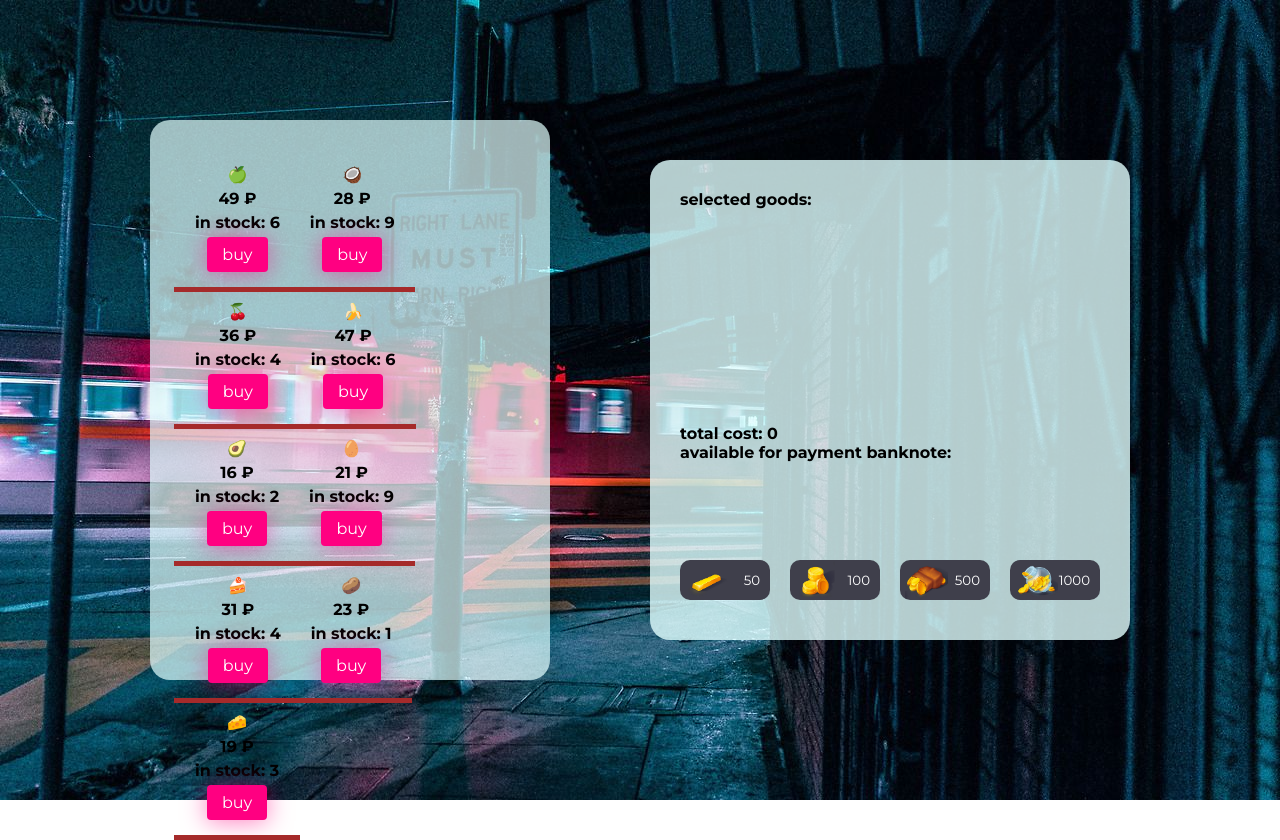
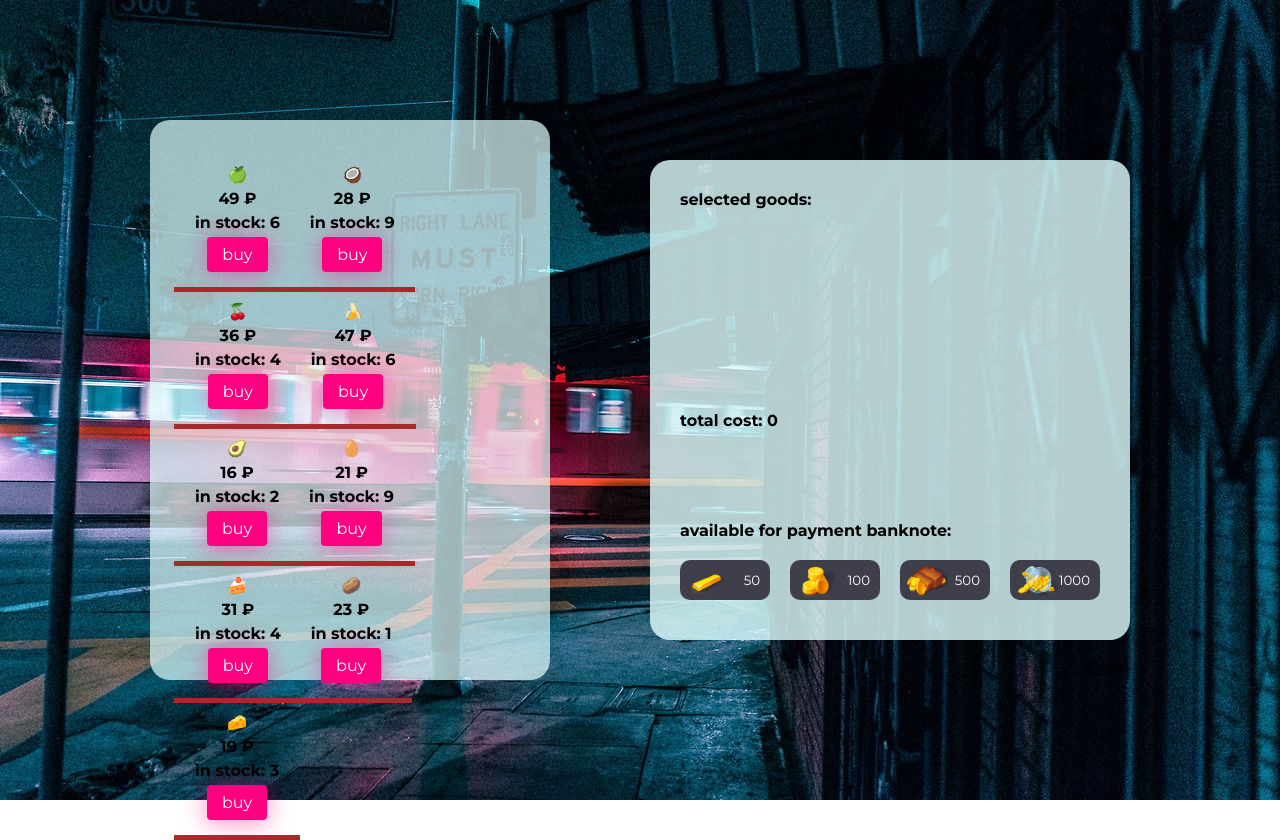
Before and after one commit to ludaalt/vending_machine, a React (Create React App) app: page / in a window 1280 px wide. Built offline with nearby package versions, Linux system fonts and the light colour scheme.

Commit message:
reafctor: correct money components

```diff
--- a/src/components/MoneyButton.tsx
+++ b/src/components/MoneyButton.tsx
@@ -39,13 +39,13 @@ const StyledMoneyButton = styled.button<MoneyButtonProps>`
 `;
 
 const MoneyButton: FC<MoneyButtonProps> = ({ nominal }) => {
-  const { productsCart, provideMoney } = useContext(
+  const { productsCart, provideMoney, totalCost } = useContext(
     ProductsContext
   ) as ProductsContextType;
 
   return (
     <StyledMoneyButton
-      disabled={productsCart.length === 0}
+      disabled={productsCart.length === 0 || totalCost === 0}
       nominal={nominal}
       onClick={() => provideMoney(nominal)}
     >
--- a/src/components/MoneyPanel.tsx
+++ b/src/components/MoneyPanel.tsx
@@ -5,6 +5,7 @@ import MoneyButton from "./MoneyButton";
 const StyledMoneyPanel = styled.div`
   display: flex;
   justify-content: space-between;
+  margin-top: 20px;
 
   & button:not(:last-child) {
     margin-right: 20px;
@@ -13,17 +14,15 @@ const StyledMoneyPanel = styled.div`
 
 const MoneyPanel = () => {
   return (
-    <>
-      <br />
-      available for payment banknote:
-      <br />
+    <div>
+      <p>available for payment banknote:</p>
       <StyledMoneyPanel>
         <MoneyButton nominal={50} />
         <MoneyButton nominal={100} />
         <MoneyButton nominal={500} />
         <MoneyButton nominal={1000} />
       </StyledMoneyPanel>
-    </>
+    </div>
   );
 };
 
```
